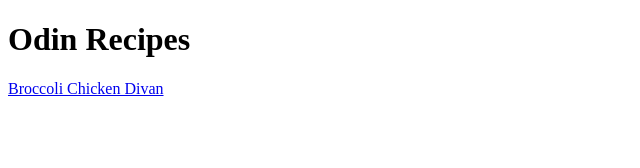
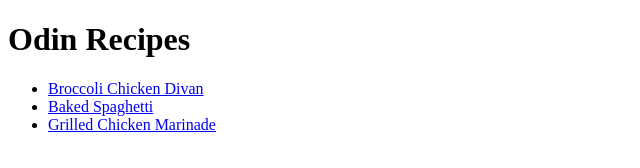
Before and after one commit to MatthewGoudey/odin-recipes, a plain HTML site: page index.html in a window 1280 px wide. Shown: the whole page, without its empty margins (0-640 px from the left). Drawn offline with Linux system fonts and the light colour scheme.

Commit message:
Added links to recipes on home page
Added hrefs to the two added recipes on index.html. Also fixed a
misspelled file name: grillled to grilled. Recipes have been formatted
as an unordered list.

Users were unable to navigate to the two added recipes. The two recipes
are now reachable from the home page.

```diff
--- a/index.html
+++ b/index.html
@@ -7,6 +7,9 @@
 </head>
 <body>
     <h1>Odin Recipes</h1>
-    <a href="recipes/broccoli_chicken_divan.html">Broccoli Chicken Divan</a>
+    <ul>
+    <li><a href="recipes/broccoli_chicken_divan.html">Broccoli Chicken Divan</a></li>
+    <li><a href="recipes/baked_spaghetti.html">Baked Spaghetti</a></li>
+    <li><a href="recipes/grilled_chicken_marinade.html">Grilled Chicken Marinade</a></li>
 </body>
 </html>
```
Also changed, not shown: recipes/grilled_chicken_marinade.html (renamed from recipes/grillled_chicken_marinade.html).
